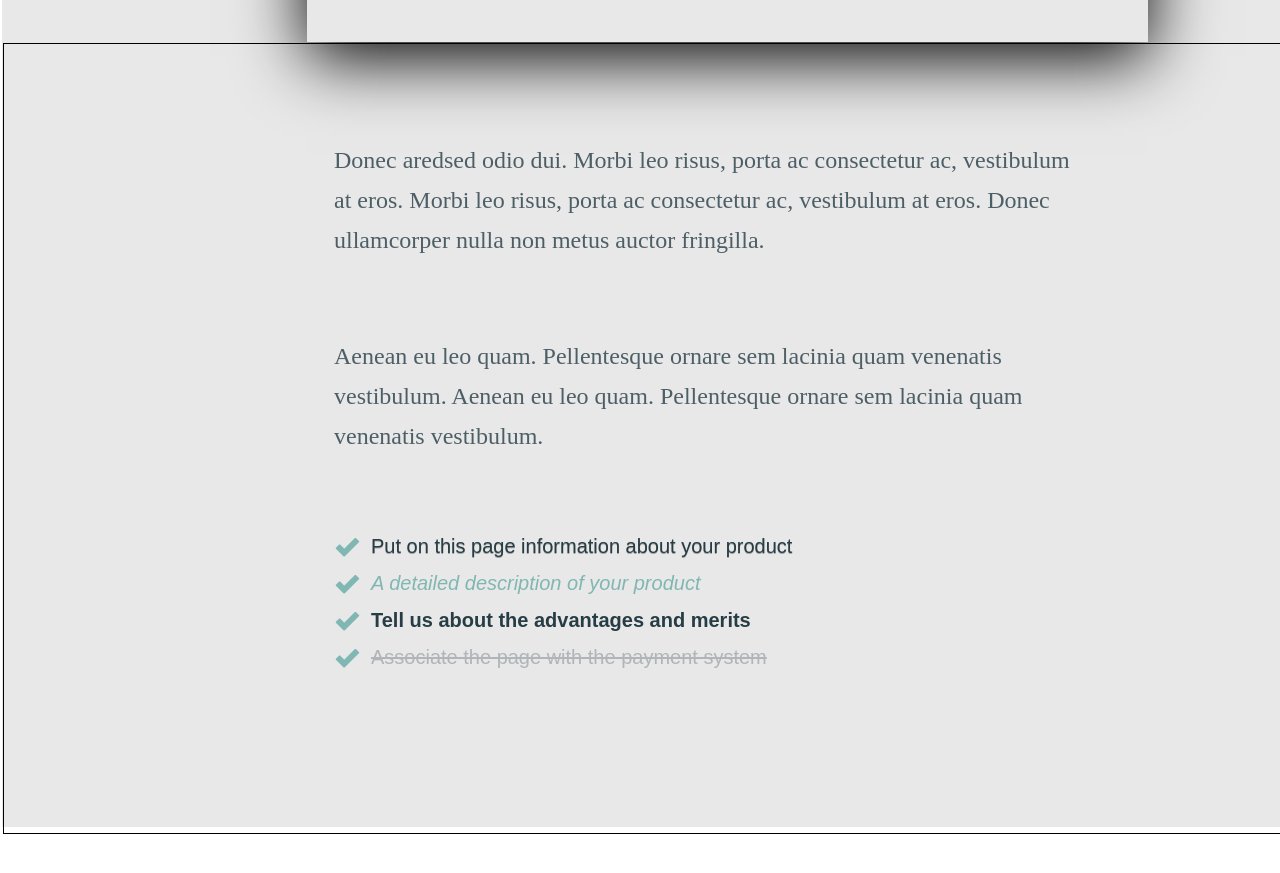
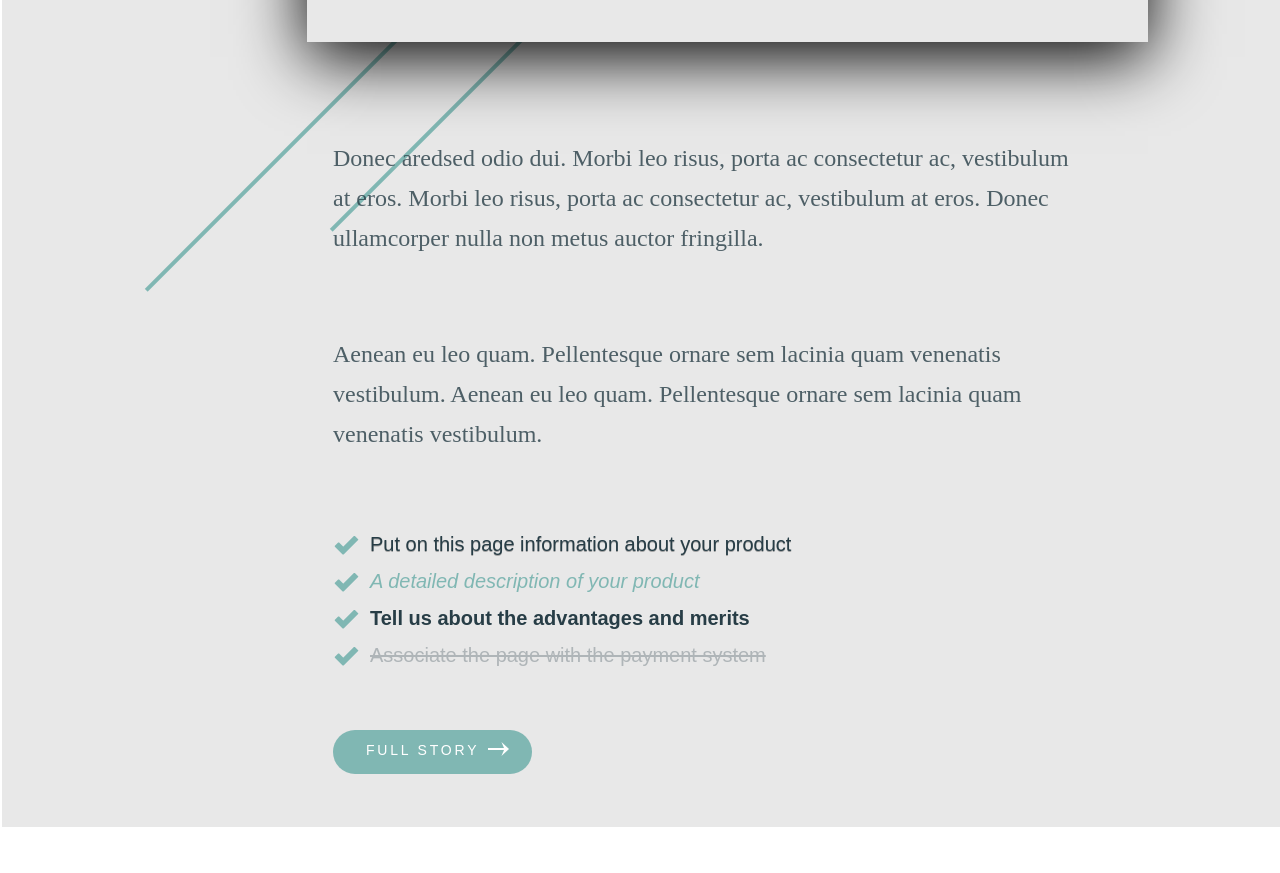
Before and after one commit to Denis-Semenikhin/Praktika-1, a plain HTML site: page Praktika 1/index.html in a window 1280 px wide. Shown: the part 880-1753 px from the top of the page. Before the commit the page ends 1714 px from the top, so only its background shows below. Drawn offline with Linux system fonts and the light colour scheme.

Commit message:
Praktika-1

```diff
--- a/Praktika 1/index.html
+++ b/Praktika 1/index.html
@@ -25,6 +25,7 @@
           vestibulum at eros. Donec ullamcorper nulla non metus auctor
           fringilla.
         </p>
+
         <p class="info__text">
           Aenean eu leo quam. Pellentesque ornare sem lacinia quam venenatis
           vestibulum. Aenean eu leo quam. Pellentesque ornare sem lacinia quam
@@ -36,6 +37,7 @@
           <p>Tell us about the advantages and merits</p>
           <p>Associate the page with the payment system</p>
         </div>
+        <div class="knopka">Full Story</div>
       </div>
     </div>
   </body>
--- a/Praktika 1/scss/style.scss
+++ b/Praktika 1/scss/style.scss
@@ -4,6 +4,9 @@
   height: 1705px;
   margin: 0 auto;
   background-color: #e8e8e8;
+  background-image: url(../img/ellipse_1_copy_4.png);
+  background-repeat: no-repeat;
+  background-position: 142px 106px;
   .header {
     height: 358px;
     padding-top: 130px;
@@ -39,7 +42,6 @@
   }
   .info {
     height: 791px;
-    border: 1px solid #000;
 
     .info__text {
       width: 750px;
@@ -102,5 +104,27 @@
         padding-left: 36px;
       }
     }
+    .knopka {
+      width: 199px;
+      height: 44px;
+      background-color: #80b7b3;
+      margin-left: 330px;
+      margin-top: 59px;
+      border-radius: 30px;
+      font-family: Arial;
+      font-size: 14px;
+      line-height: 40px;
+      font-weight: 400;
+      text-transform: uppercase;
+      letter-spacing: 0.2em;
+      color: #ffffff;
+      padding-left: 33px;
+      background-image: url(../img/shape_2_9.png);
+      background-repeat: no-repeat;
+      background-position: 155px 12px;
+      .strelka {
+        margin-top: 30px;
+      }
+    }
   }
 }
```
Also changed, not shown: Praktika 1/css/style.css, Praktika 1/img/Shape_2.svg (deleted), Praktika 1/img/ellipse_1_copy_4.png (added), Praktika 1/img/shape_2_9.png (added).
